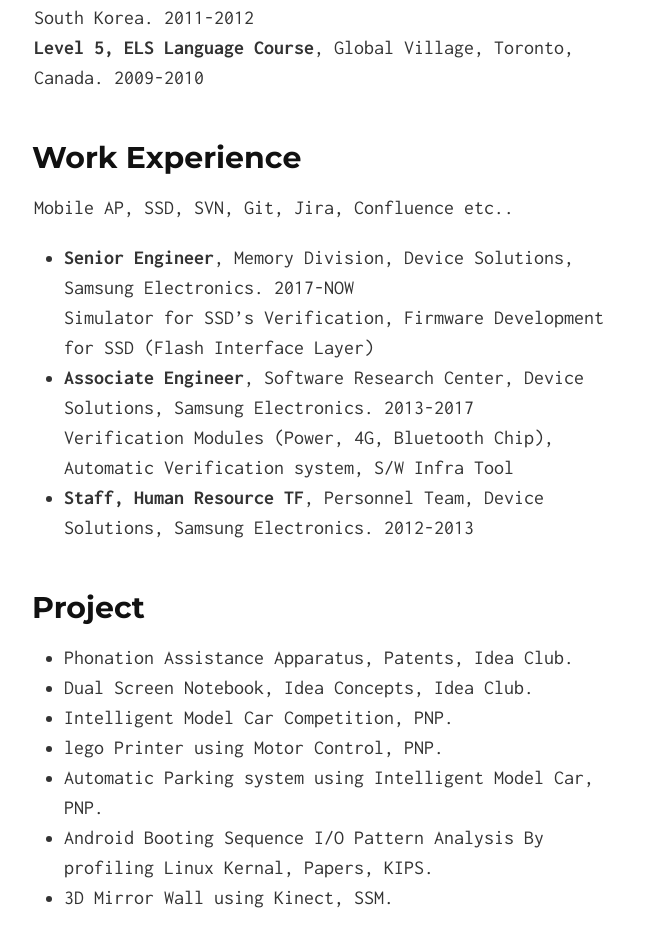
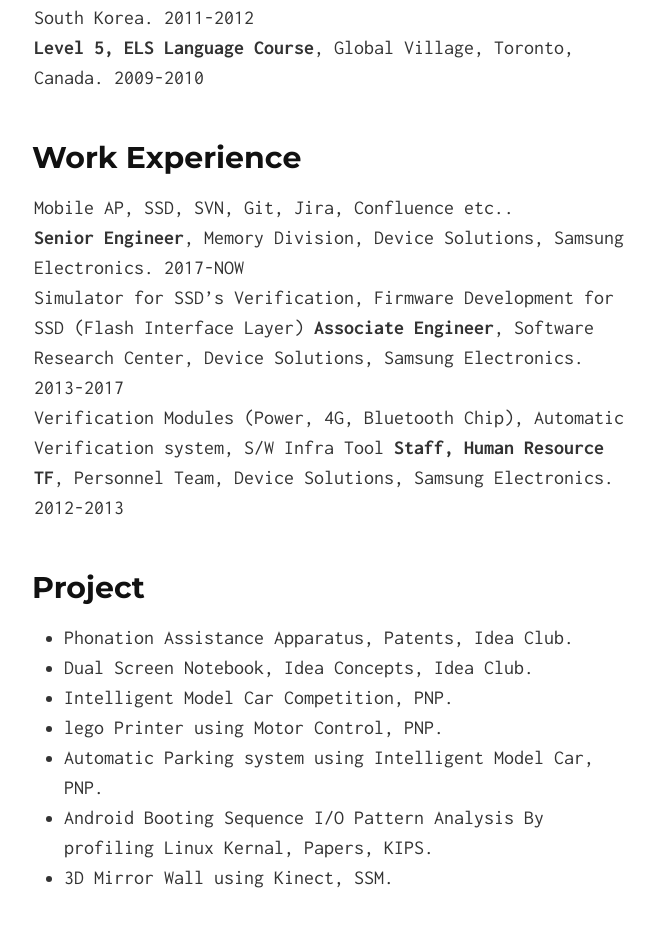
Before and after one commit to swssmjy86/swssmjy86.github.io, a Jekyll site: the page built from index.md, in a window 1280 px wide. Shown: the part 667-1599 px from the top of the page, without its empty margins (306-961 px from the left). Built offline with Jekyll 4.4.1, drawn with Linux system fonts in a browser that asks for light colours.

Commit message:
Update index.md

```diff
--- a/index.md
+++ b/index.md
@@ -14,12 +14,12 @@ Samsungjeonja-ro 1, Hwaseong-si, Gyeonggi-do 18448, South Korea.<br />
 <strong>Level 5, ELS Language Course</strong>, Global Village, Toronto, Canada. 2009-2010<br />
 
 ## Work Experience
-Mobile AP, SSD, SVN, Git, Jira, Confluence etc..
-* <strong>Senior Engineer</strong>, Memory Division, Device Solutions, Samsung Electronics. 2017-NOW<br />
+Mobile AP, SSD, SVN, Git, Jira, Confluence etc..<br />
+<strong>Senior Engineer</strong>, Memory Division, Device Solutions, Samsung Electronics. 2017-NOW<br />
 Simulator for SSD's Verification, Firmware Development for SSD (Flash Interface Layer)
-* <strong>Associate Engineer</strong>, Software Research Center, Device Solutions, Samsung Electronics. 2013-2017<br />
+<strong>Associate Engineer</strong>, Software Research Center, Device Solutions, Samsung Electronics. 2013-2017<br />
 Verification Modules (Power, 4G, Bluetooth Chip), Automatic Verification system, S/W Infra Tool
-* <strong>Staff, Human Resource TF</strong>, Personnel Team, Device Solutions, Samsung Electronics. 2012-2013
+<strong>Staff, Human Resource TF</strong>, Personnel Team, Device Solutions, Samsung Electronics. 2012-2013
 
 ## Project
 * Phonation Assistance Apparatus, Patents, Idea Club.
@@ -34,4 +34,4 @@ Verification Modules (Power, 4G, Bluetooth Chip), Automatic Verification system,
 <strong>"Carpe Diem", "No pain, No gain.."</strong><br />
 Running, Golf, Wine, Investment<br />
 Married, one children<br />
-<img src='http://drive.google.com/uc?export=view&id=1PGyVBb4uqwEqJw4xRJDDBoFn-kmHHfGb_link' /><br>
+<img src='http://drive.google.com/uc?export=view&id=1PGyVBb4uqwEqJw4xRJDDBoFn-kmHHfGb'/><br>
```
